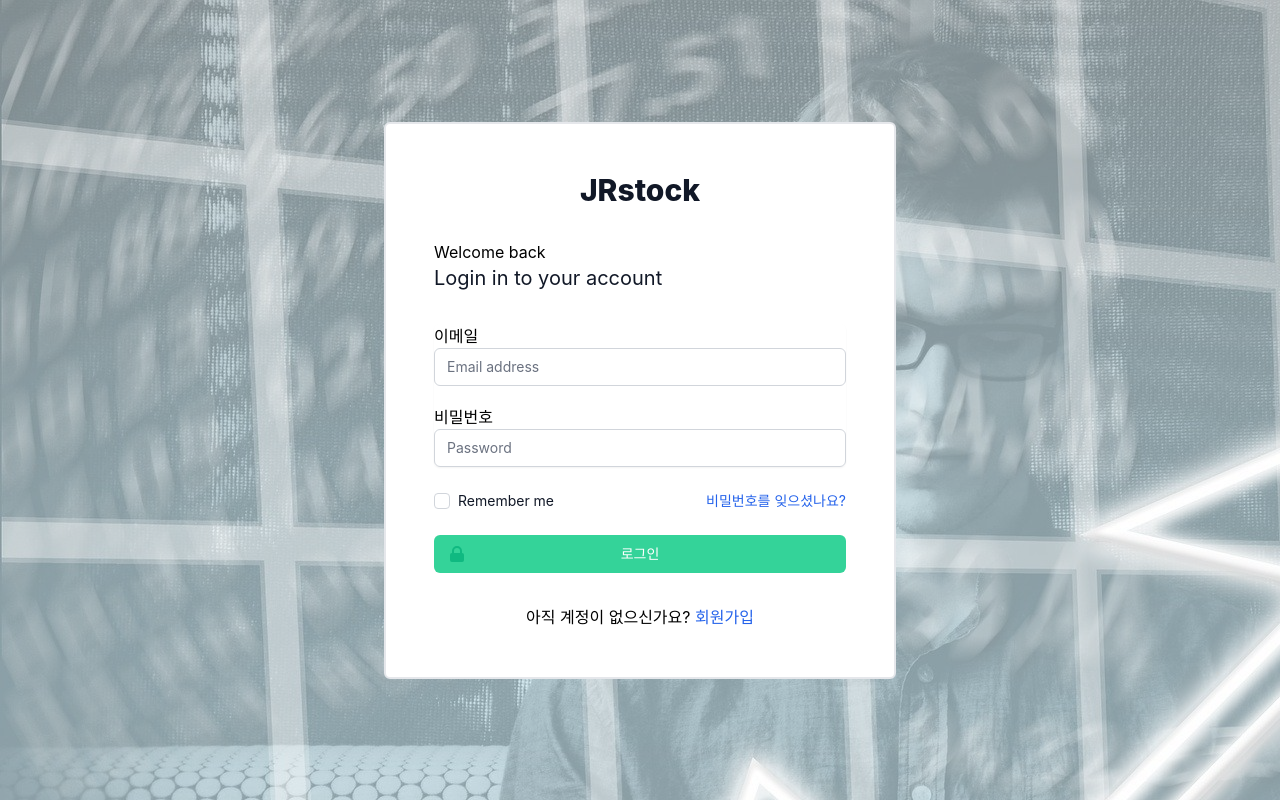
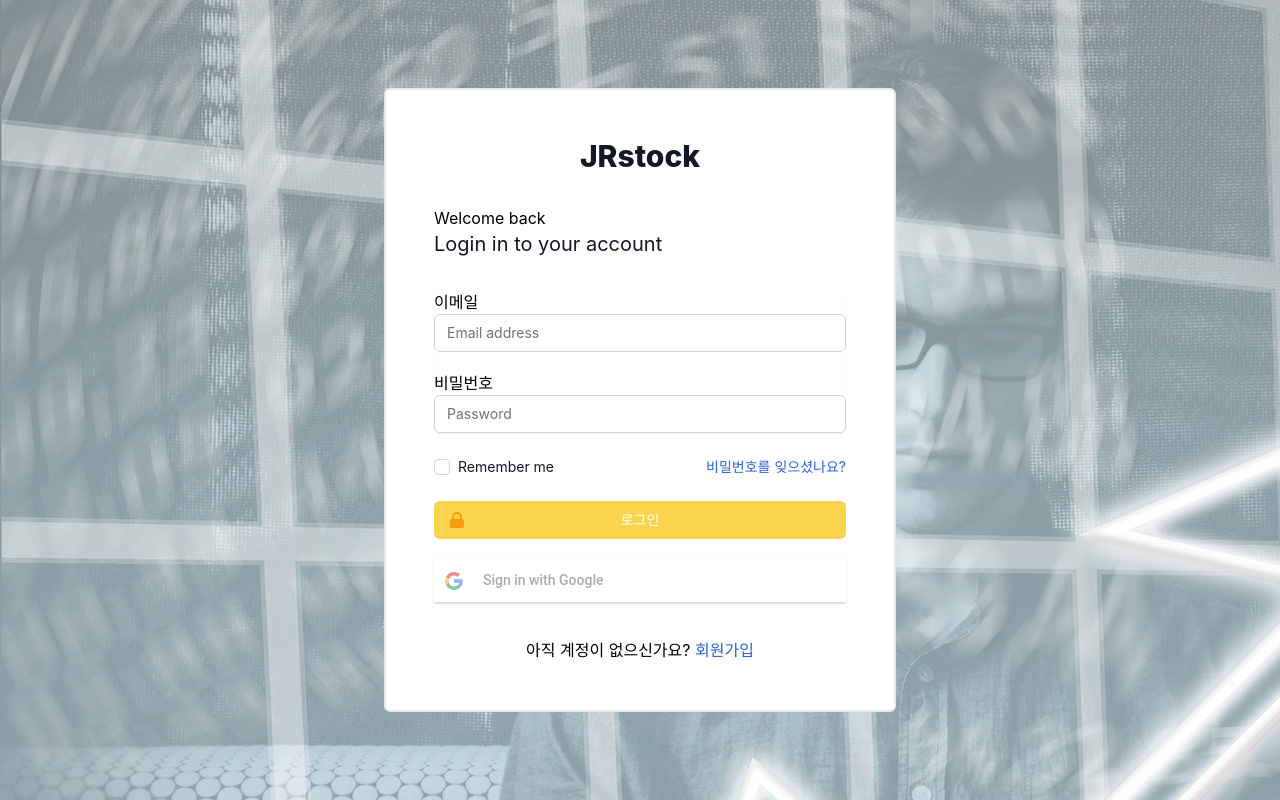
Before and after one commit to jjw0716/jrstock, a React (Create React App) app in the folder front_end/: page /login in a window 1280 px wide. Built offline with nearby package versions, Linux system fonts and the light colour scheme.

Commit message:
#S06P21S001-52 feat: 로그인 일반 로직 구현 & 로그인 페이지 색상 수정

```diff
--- a/front_end/package.json
+++ b/front_end/package.json
@@ -9,8 +9,10 @@
     "@testing-library/jest-dom": "^5.16.2",
     "@testing-library/react": "^12.1.3",
     "@testing-library/user-event": "^13.5.0",
+    "axios": "^0.26.0",
     "react": "^17.0.2",
     "react-dom": "^17.0.2",
+    "react-google-login": "^5.2.2",
     "react-redux": "^7.2.6",
     "react-router-dom": "^6.2.2",
     "react-scripts": "5.0.0",
--- /dev/null
+++ b/front_end/src/api/user.js
@@ -0,0 +1,10 @@
+import { apiInstance } from "./index";
+
+const api = apiInstance();
+
+async function login(user) {
+  console.log(user);
+  return await api.post("/user/login/normal/", user);
+}
+
+export { login };
--- a/front_end/src/routes/Login.js
+++ b/front_end/src/routes/Login.js
@@ -1,8 +1,39 @@
 import { LockClosedIcon } from "@heroicons/react/solid";
-import { Link } from "react-router-dom";
+import { Link, useNavigate, useLocation } from "react-router-dom";
 import "./background.css";
+import React, { useState } from "react";
+import GoogleLogin from "react-google-login";
+import { login } from "../api/user";
 
 export default function Login() {
+  const [email, setEmail] = useState(null);
+  const [password, setPassword] = useState(null);
+  const [isError, setIsError] = useState(false);
+  let navigate = useNavigate();
+  let location = useLocation();
+
+  let { from } = location.state || { from: { pathname: "/" } };
+
+  const tryLogin = async () => {
+    try {
+      const result = await login({ email, password })
+      console.log(result)
+      sessionStorage.setItem("access_token", result.data.access_token);
+      navigate(from);
+    } catch (e) {
+      setIsError(true);
+      console.log(e);
+    }
+  };
+
+  const inputEmail = (e) => {
+    setEmail(e.target.value);
+  };
+
+  const inputPassword = (e) => {
+    setPassword(e.target.value);
+  };
+
   return (
     <>
       {/*
@@ -16,15 +47,26 @@ export default function Login() {
       <div className="min-h-screen flex items-center justify-center py-12 px-4 sm:px-6 lg:px-8 bg-img">
         <div className="max-w-lg w-full space-y-8 border-2 p-12 rounded-md bg-white">
           <div>
-            <h2 className="text-3xl font-extrabold text-gray-900 text-center">JRstock</h2>
+            <h2 className="text-3xl font-extrabold text-gray-900 text-center">
+              JRstock
+            </h2>
           </div>
           <div>
             <p>Welcome back</p>
-            <h2 className="text-xl text-gray-900">
-              Login in to your account
-            </h2>
+            <h2 className="text-xl text-gray-900">Login in to your account</h2>
           </div>
-          <form className="mt-5 space-y-6" action="#" method="POST">
+          {isError && (
+            <div>
+              <p className="text-red-600">사용자 정보가 올바르지 않습니다.</p>
+            </div>
+          )}
+          <form
+            className="mt-5 space-y-6"
+            onSubmit={function (e) {
+              e.preventDefault();
+              tryLogin();
+            }}
+          >
             <input type="hidden" name="remember" defaultValue="true" />
             <div className="rounded-md shadow-sm -space-y-px">
               <div className="my-5">
@@ -35,8 +77,9 @@ export default function Login() {
                   type="email"
                   autoComplete="email"
                   required
-                  className="appearance-none relative block w-full px-3 py-2 border border-gray-300 placeholder-gray-500 text-gray-900 rounded-md focus:outline-none focus:ring-indigo-500 focus:border-indigo-500 focus:z-10 sm:text-sm"
+                  className="appearance-none relative block w-full px-3 py-2 border border-gray-300 placeholder-gray-500 text-gray-900 rounded-md focus:outline-none focus:ring-amber-300 focus:border-amber-300 focus:z-10 sm:text-sm"
                   placeholder="Email address"
+                  onChange={inputEmail}
                 />
               </div>
               <div className="my-5">
@@ -47,8 +90,9 @@ export default function Login() {
                   type="password"
                   autoComplete="current-password"
                   required
-                  className="appearance-none relative block w-full px-3 py-2 border border-gray-300 placeholder-gray-500 text-gray-900 rounded-md focus:outline-none focus:ring-indigo-500 focus:border-indigo-500 focus:z-10 sm:text-sm"
+                  className="appearance-none relative block w-full px-3 py-2 border border-gray-300 placeholder-gray-500 text-gray-900 rounded-md focus:outline-none focus:ring-amber-300 focus:border-amber-300 focus:z-10 sm:text-sm"
                   placeholder="Password"
+                  onChange={inputPassword}
                 />
               </div>
             </div>
@@ -59,7 +103,7 @@ export default function Login() {
                   id="remember-me"
                   name="remember-me"
                   type="checkbox"
-                  className="h-4 w-4 text-indigo-600 focus:ring-indigo-500 border-gray-300 rounded"
+                  className="h-4 w-4 text-amber-300 focus:ring-amber-500 border-gray-300 rounded"
                 />
                 <label
                   htmlFor="remember-me"
@@ -79,16 +123,17 @@ export default function Login() {
             <div>
               <button
                 type="submit"
-                className="group relative w-full flex justify-center py-2 px-4 border border-transparent text-sm font-medium rounded-md text-white bg-emerald-400 hover:bg-emerald-500 focus:outline-none focus:ring-2 focus:ring-offset-2 focus:ring-indigo-500"
+                className="group relative w-full flex justify-center py-2 px-4 border border-transparent text-sm font-medium rounded-md text-white bg-amber-300 hover:bg-amber-500 focus:outline-none focus:ring-2 focus:ring-offset-2 focus:ring-amber-500"
               >
                 <span className="absolute left-0 inset-y-0 flex items-center pl-3">
                   <LockClosedIcon
-                    className="h-5 w-5 text-emerald-500 group-hover:text-emerald-400"
+                    className="h-5 w-5 text-amber-500 group-hover:text-amber-300"
                     aria-hidden="true"
                   />
                 </span>
                 로그인
               </button>
+              <GoogleLogin className="w-full mt-5 rounded-md" />
             </div>
           </form>
           <div className="flex justify-center">
```
Also changed, not shown: 1 other file (tests, documents, lock files or other folders).
